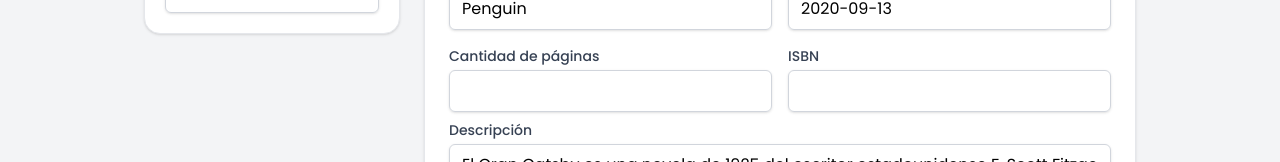
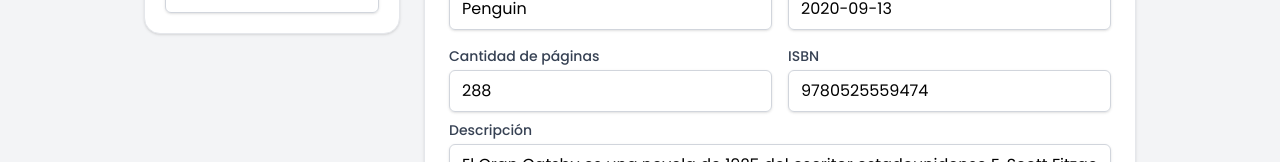
Before and after one commit to Maxi-Andres/booklibre-frontend, a React (Vite) app: page /editar-libro/1 in a window 1280 px wide. Shown: the part 527-689 px from the top of the page. Built offline with nearby package versions, Linux system fonts and the light colour scheme; no server answers; sample sign-in values are in the browser's storage.

Commit message:
merge dev

```diff
--- a/src/App.tsx
+++ b/src/App.tsx
@@ -1,5 +1,5 @@
 import { Routes, Route, Navigate } from "react-router"
-import { Login } from "@/pages/Login"
+import { Login } from "@/pages/login"
 // import HomePage from './pages/HomePages'
 import Home from "./pages/Home"
 import { PrivateLayer } from "./components/PrivateLayer"
@@ -9,7 +9,7 @@ import LoanDetails from "@/pages/LoanDetails"
 import { useAuth } from "./context/AuthContext"
 import { ToastContainer } from "react-toastify"
 import "react-toastify/dist/ReactToastify.css"
-import EditBook from "./pages/EditBook"
+import EditBook from "./pages/editBook"
 
 
 function App() {
--- a/src/pages/editBook.tsx
+++ b/src/pages/editBook.tsx
@@ -227,8 +227,8 @@ import { bookService } from "@/services/bookService"
                        id="pages"
                        type="pages"
                        required
-                       value={book.pages}
-                       onChange={(e) => updateBook('pages', e.target.value)}
+                       value={book.numPages}
+                       onChange={(e) => updateBook('numPages', e.target.value)}
                       />
                       <ValidationField field="pages" errors={errors} />
                     </div>
@@ -242,8 +242,8 @@ import { bookService } from "@/services/bookService"
                         id="ISBN"
                         type="ISBN"
                         required
-                        value={book.ISBN}
-                        onChange={(e) => updateBook('ISBN', e.target.value)}
+                        value={book.isbn}
+                        onChange={(e) => updateBook('isbn', e.target.value)}
                       />
                       <ValidationField field="ISBN" errors={errors} />
                     </div>
```
